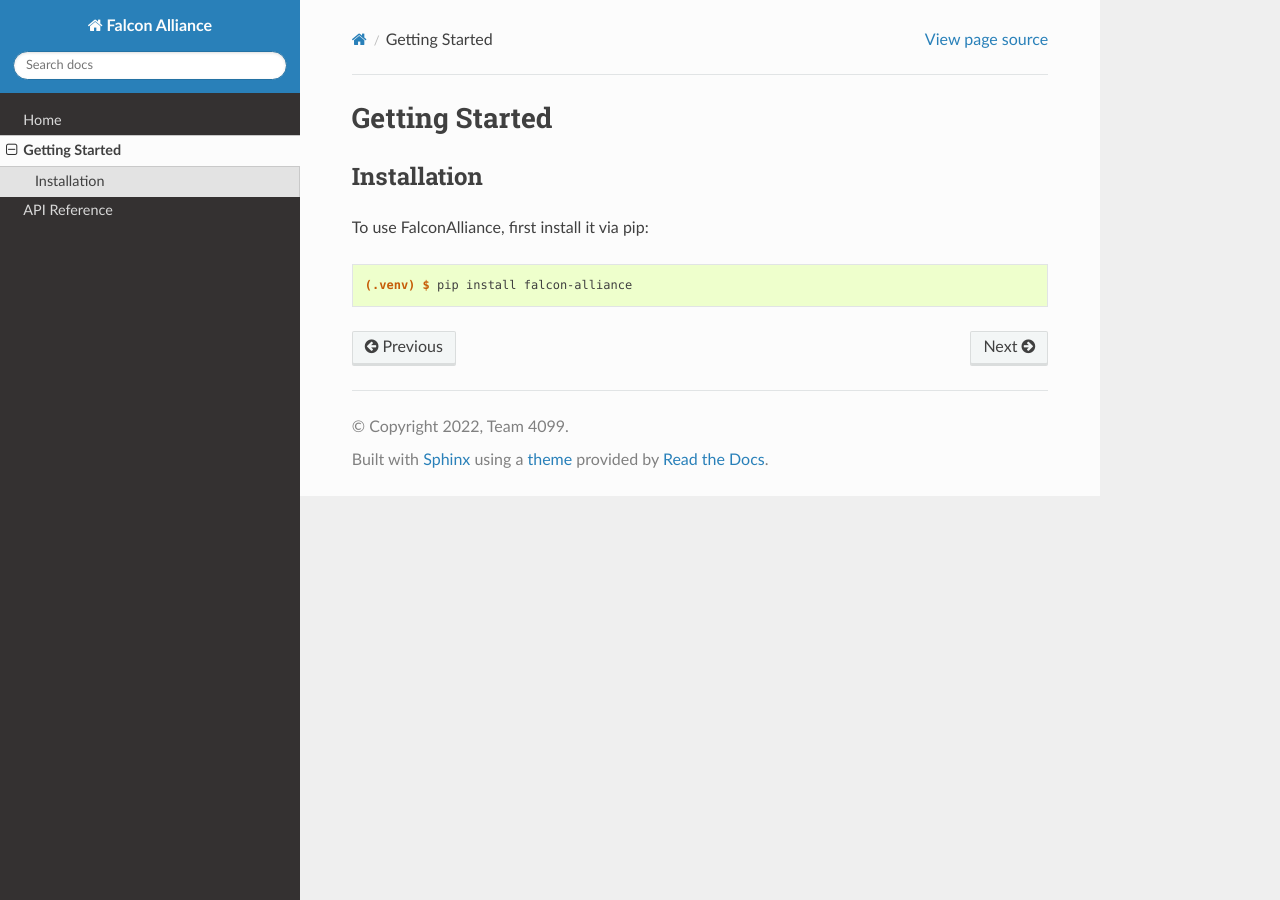
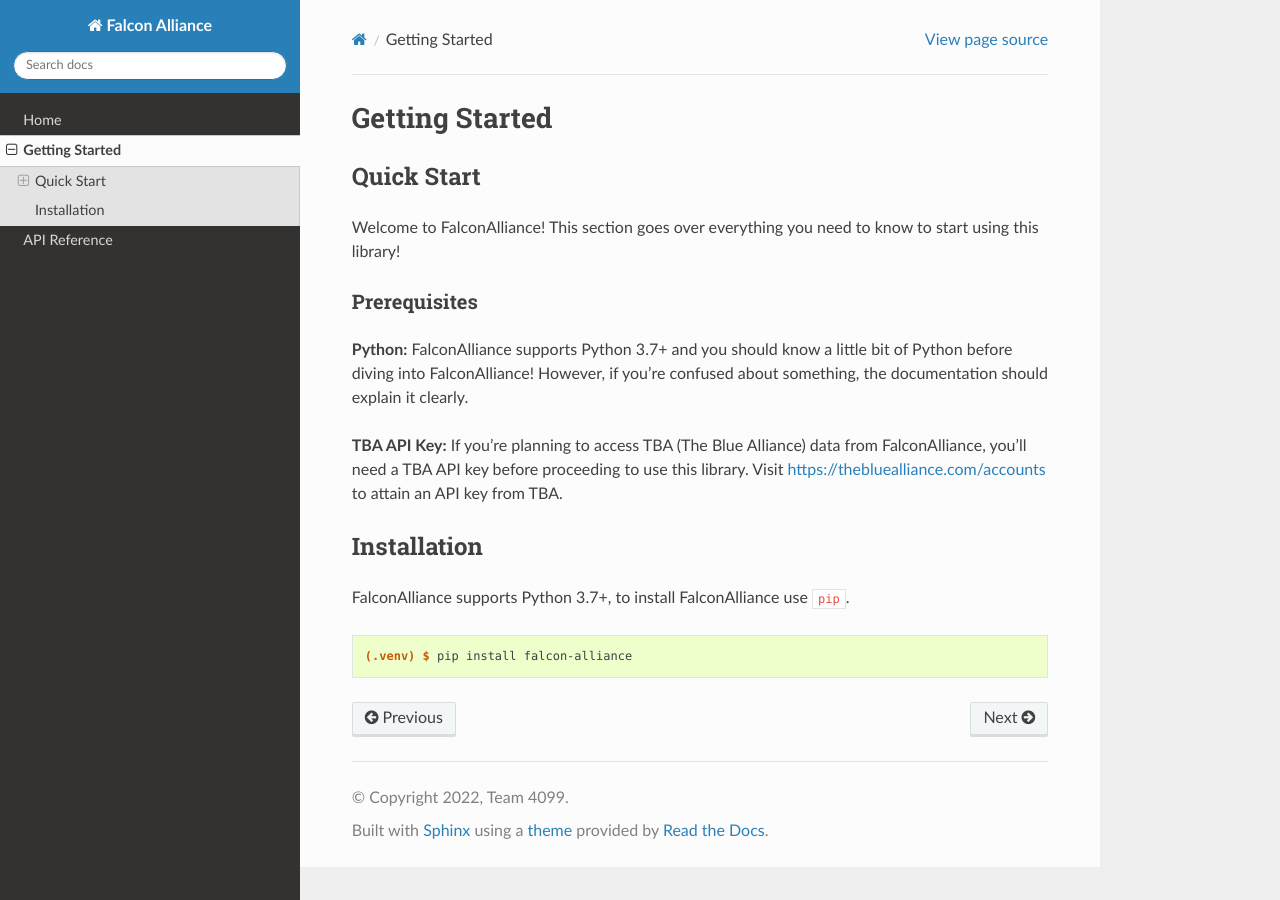
Before and after one commit to team4099/FalconAlliance, a Sphinx documentation site: the page built from docs/getting_started.rst, in a window 1280 px wide. Built offline with Sphinx 7.4.7 and the Read the Docs theme 2.0.0, drawn with Linux system fonts in a browser that asks for light colours.

Commit message:
add quick start to getting started doc

```diff
--- a/docs/getting_started.rst
+++ b/docs/getting_started.rst
@@ -1,12 +1,24 @@
 Getting Started
 ===============
+
+Quick Start
+-----------
+Welcome to FalconAlliance! This section goes over everything you need to know to start using this library!
+
+Prerequisites
+^^^^^^^^^^^^^
+
+**Python:** FalconAlliance supports Python 3.7+ and you should know a little bit of Python before diving into FalconAlliance! However, if you're confused about something, the documentation should explain it clearly.
+
+**TBA API Key:** If you're planning to access TBA (The Blue Alliance) data from FalconAlliance, you'll need a TBA API key before proceeding to use this library. Visit https://thebluealliance.com/accounts to attain an API key from TBA.
+
 
 .. _installation:
 
 Installation
 ------------
 
-To use FalconAlliance, first install it via pip:
+FalconAlliance supports Python 3.7+, to install FalconAlliance use ``pip``.
 
 .. code-block:: console
 
```
